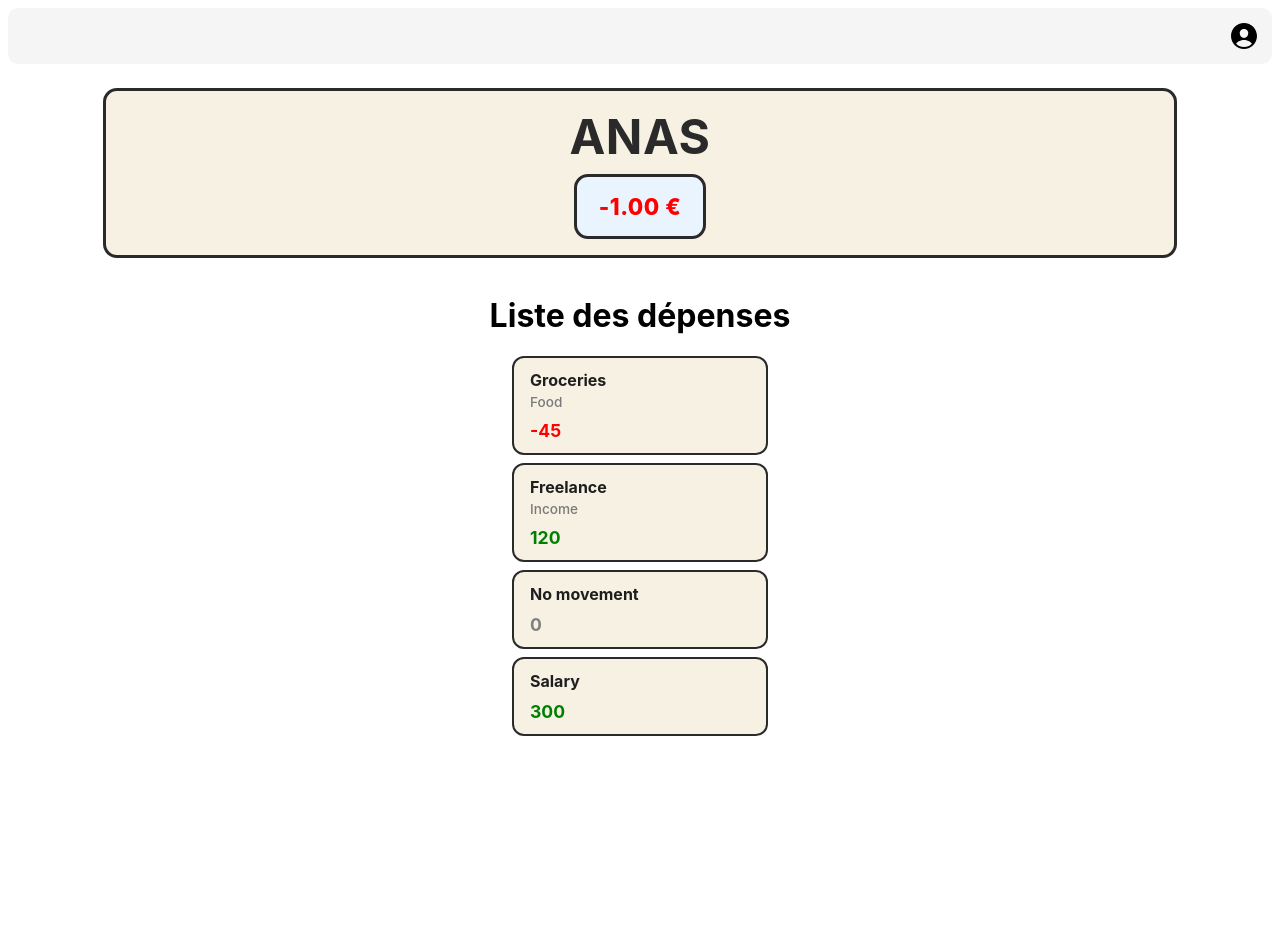
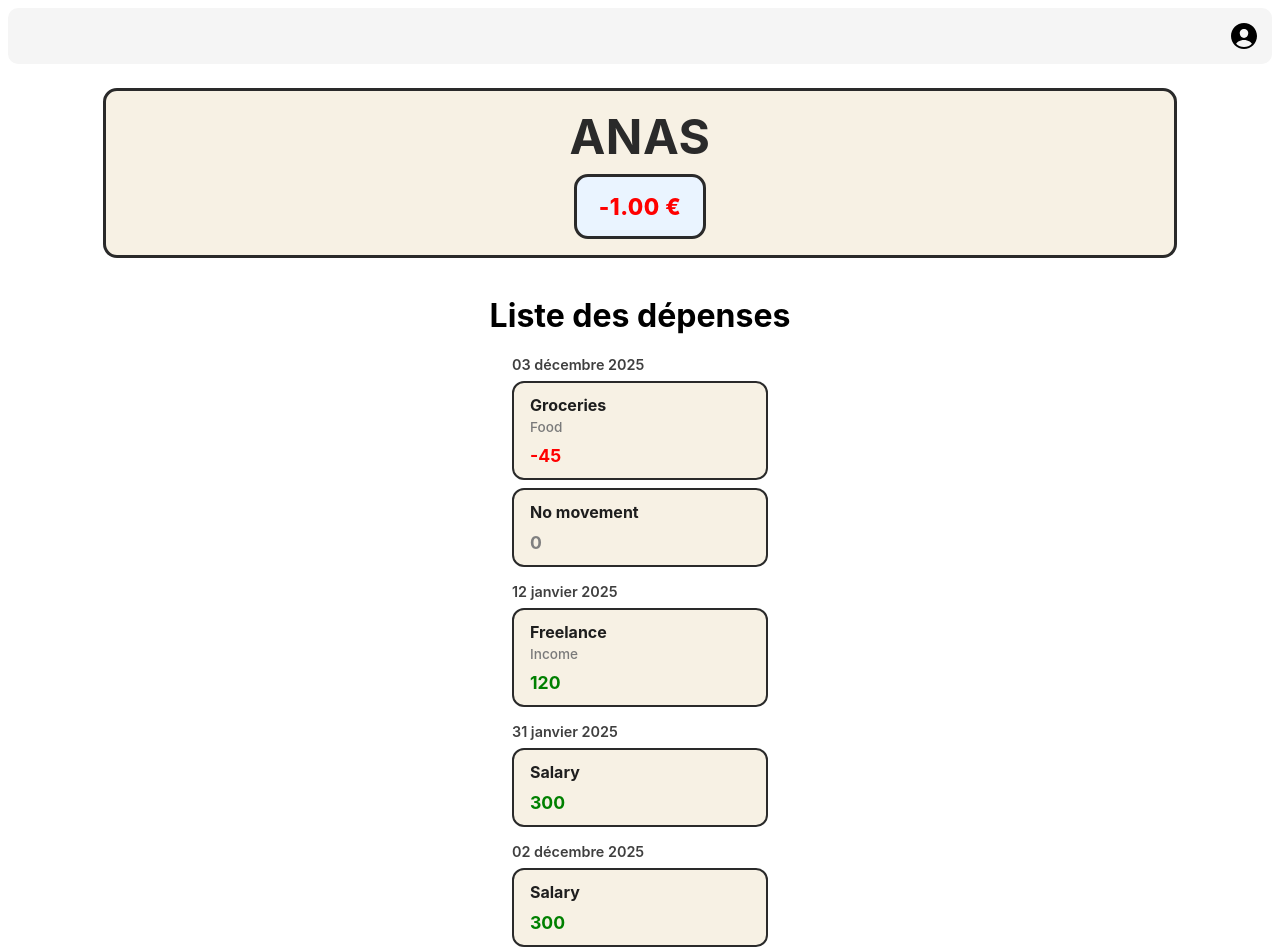
Before and after one commit to gaetanoy/budget-tracker, a React (Vite) app in the folder frontend/: page / in a window 1280 px wide. Before the commit the page ends 800 px from the top, so only its background shows below. Built offline with nearby package versions, Linux system fonts and the light colour scheme.

Commit message:
feat: add Date info and group theme

```diff
--- a/frontend/src/components/atoms/Movement/Movement.types.ts
+++ b/frontend/src/components/atoms/Movement/Movement.types.ts
@@ -1,5 +1,6 @@
 export type MovementProps = {
   value: number;
   label: string;
+  date: Date;
   category?: string | null;
 };
--- a/frontend/src/components/molecules/Movements/Movements.styles.ts
+++ b/frontend/src/components/molecules/Movements/Movements.styles.ts
@@ -3,5 +3,18 @@ import styled from "styled-components";
 export const List = styled.div`
   display: flex;
   flex-direction: column;
+  gap: 16px;
+`;
+
+export const DateGroup = styled.div`
+  display: flex;
+  flex-direction: column;
   gap: 8px;
+
+  .date {
+    margin: 0;
+    font-size: 0.9rem;
+    font-weight: 600;
+    opacity: 0.75;
+  }
 `;
--- a/frontend/src/components/molecules/Movements/Movements.tsx
+++ b/frontend/src/components/molecules/Movements/Movements.tsx
@@ -3,15 +3,45 @@ import { type MovementsProps } from "./Movements.types";
 import * as Styled from "./Movements.styles";
 
 export const Movements: React.FC<MovementsProps> = ({ items }) => {
+  const formatDateLabel = (date: Date): string => {
+    const today = new Date();
+    const d = new Date(date);
+
+    const isSameDay = (a: Date, b: Date) =>
+      a.getFullYear() === b.getFullYear() &&
+      a.getMonth() === b.getMonth() &&
+      a.getDate() === b.getDate();
+
+    const yesterday = new Date();
+    yesterday.setDate(today.getDate() - 1);
+
+    if (isSameDay(d, today)) return "Aujourd'hui";
+    if (isSameDay(d, yesterday)) return "Hier";
+
+    return d.toLocaleDateString("fr-FR", {
+      day: "2-digit",
+      month: "long",
+      year: "numeric",
+    });
+  };
+
+  const grouped = items.reduce<Record<string, typeof items>>((acc, item) => {
+    const label = formatDateLabel(item.date);
+    if (!acc[label]) acc[label] = [];
+    acc[label].push(item);
+    return acc;
+  }, {});
+
   return (
     <Styled.List>
-      {items.map((item, index) => (
-        <Movement
-          key={index}
-          value={item.value}
-          label={item.label}
-          category={item.category}
-        />
+      {Object.entries(grouped).map(([dateLabel, movements]) => (
+        <Styled.DateGroup key={dateLabel}>
+          <p className="date">{dateLabel}</p>
+
+          {movements.map((item, index) => (
+            <Movement key={index} {...item} />
+          ))}
+        </Styled.DateGroup>
       ))}
     </Styled.List>
   );
--- a/frontend/src/components/organisms/App/App.tsx
+++ b/frontend/src/components/organisms/App/App.tsx
@@ -1,20 +1,47 @@
 import * as Styled from "./App.styles";
 import Summary from "../../molecules/Summary/Summary";
 import { Movements } from "../../molecules/Movements/Movements";
+import type { MovementProps } from "../../atoms/Movement/Movement.types";
 
 export default function App() {
+  const movements: MovementProps[] = [
+    {
+      value: -45,
+      label: "Groceries",
+      category: "Food",
+      date: new Date("2025-12-03"),
+    },
+    {
+      value: 120,
+      label: "Freelance",
+      category: "Income",
+      date: new Date("2025-01-12"),
+    },
+    {
+      value: 0,
+      label: "No movement",
+      category: null,
+      date: new Date("2025-12-03"),
+    },
+    {
+      value: 300,
+      label: "Salary",
+      category: null,
+      date: new Date("2025-01-31"),
+    },
+    {
+      value: 300,
+      label: "Salary",
+      category: null,
+      date: new Date("2025-12-02"),
+    },
+  ];
+
   return (
     <Styled.Wrapper>
       <Summary amount={-1.0} />
       <h1>Liste des dépenses</h1>
-      <Movements
-        items={[
-          { value: -45, label: "Groceries", category: "Food" },
-          { value: 120, label: "Freelance", category: "Income" },
-          { value: 0, label: "No movement", category: null },
-          { value: 300, label: "Salary", category: null },
-        ]}
-      />
+      <Movements items={movements} />
     </Styled.Wrapper>
   );
 }
```
